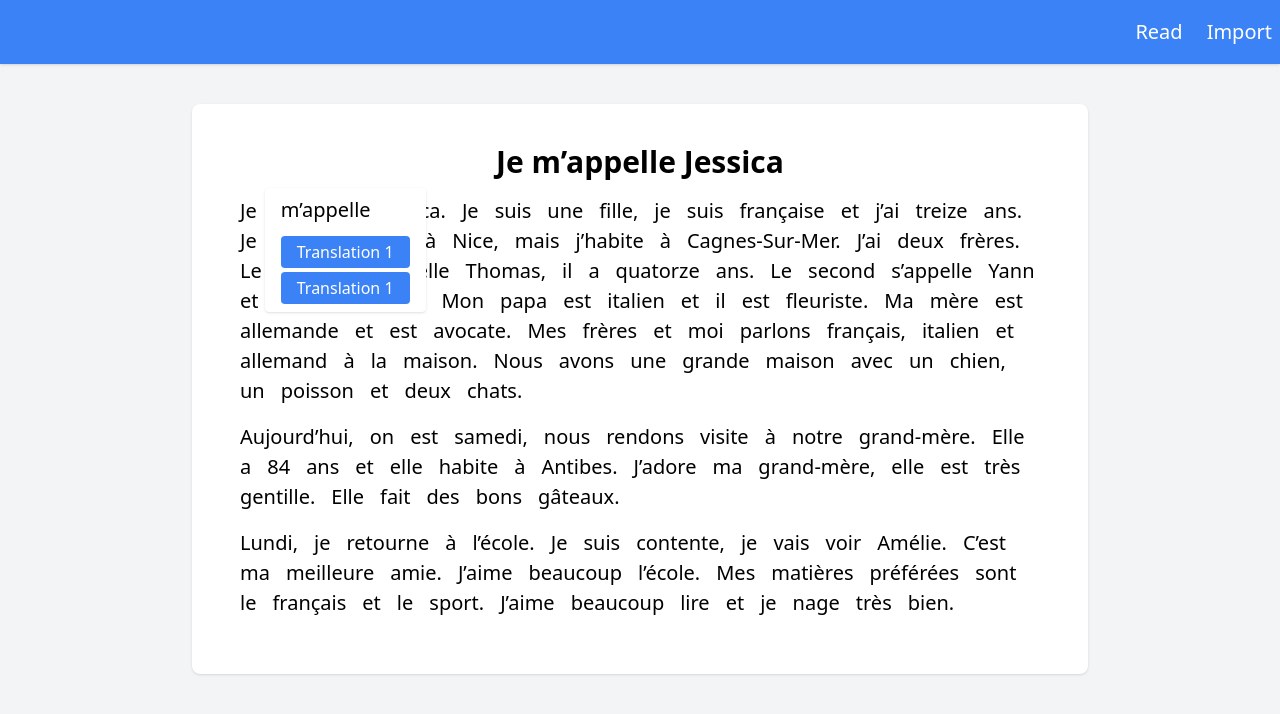
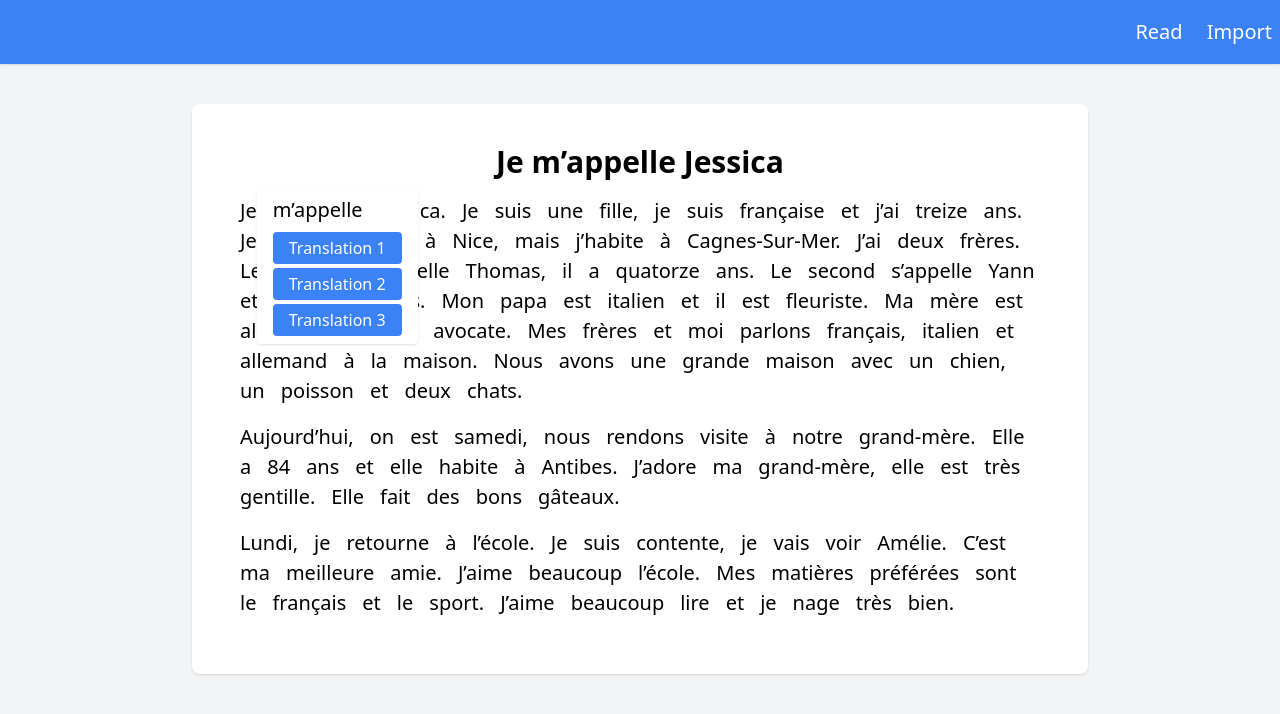
Before and after one commit to yap8/reader, a Vue app: page / in a window 1280 px wide. Both pictures are taken after a click on the button "m’appelle". Shown: the top 714 px of the page. Built offline with nearby package versions, Linux system fonts and the light colour scheme.

Commit message:
moved button into separate component

```diff
--- a/src/components/ReaderTranslation.vue
+++ b/src/components/ReaderTranslation.vue
@@ -1,29 +1,35 @@
 <template>
-  <div class="absolute -top-2 px-4 py-2 bg-white rounded shadow z-30">
-    <h4 class="mb-3">{{ word }}</h4>
+  <div class="absolute -top-2 -left-2 px-4 py-2 bg-white rounded shadow z-30">
+    <h4 class="mb-2">{{ word }}</h4>
     <div class="flex flex-col">
-      <button
-        class="whitespace-nowrap py-1 px-4 mb-1 text-base text-white bg-blue-500 rounded transition hover:bg-blue-600"
+      <ReaderTranslationButton
+        :class="{ 'mt-1': index }"
+        v-for="(translation, index) in translations"
+        :key="translation + index"
+        >{{ translation }}</ReaderTranslationButton
       >
-        Translation 1
-      </button>
-      <button
-        class="whitespace-nowrap py-1 px-4 text-base text-white bg-blue-500 rounded transition hover:bg-blue-600"
-      >
-        Translation 1
-      </button>
     </div>
   </div>
 </template>
 
 <script>
+import ReaderTranslationButton from './ReaderTranslationButton';
+
 export default {
+  components: {
+    ReaderTranslationButton,
+  },
   props: {
     word: {
       type: String,
       required: true,
     },
   },
+  data() {
+    return {
+      translations: ['Translation 1', 'Translation 2', 'Translation 3'],
+    };
+  },
 };
 </script>
 
--- /dev/null
+++ b/src/components/ReaderTranslationButton.vue
@@ -0,0 +1,13 @@
+<template>
+  <button
+    class="whitespace-nowrap py-1 px-4 text-base text-white bg-blue-500 rounded transition hover:bg-blue-600"
+  >
+    <slot />
+  </button>
+</template>
+
+<script>
+export default {};
+</script>
+
+<style></style>
```
